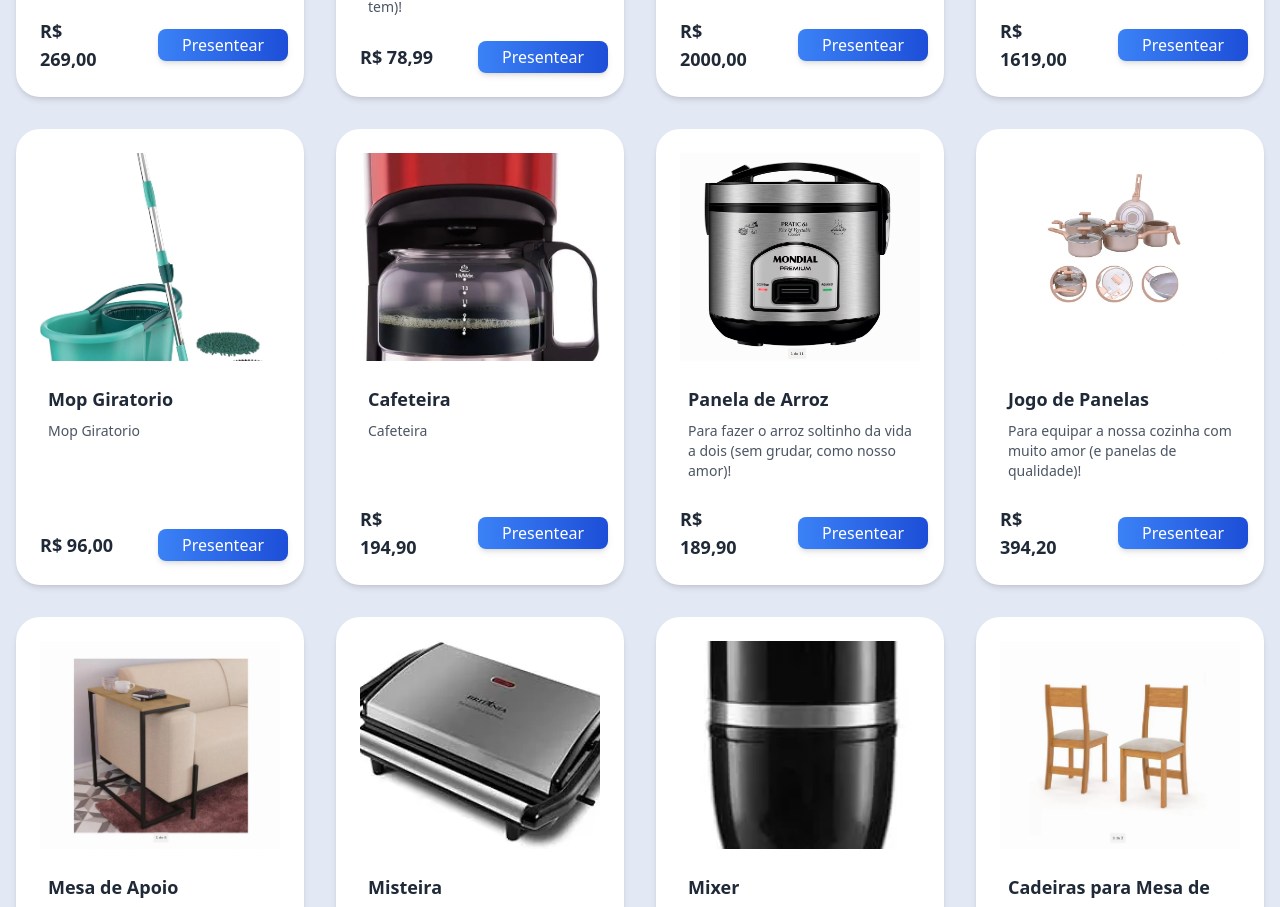
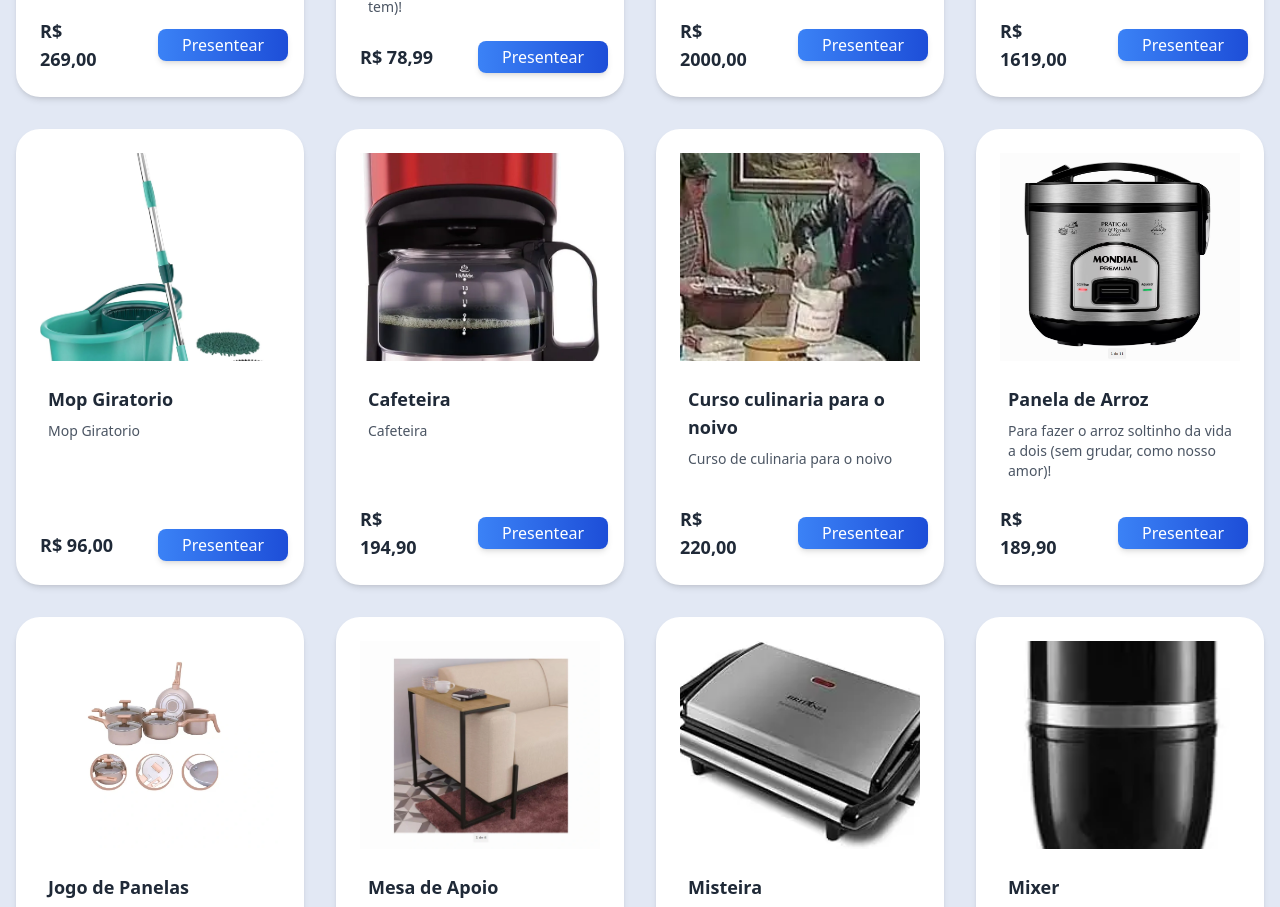
Before and after one commit to rafael-campos/SiteCasamento, a Next.js app: page / in a window 1280 px wide. Shown: the part 7437-8344 px from the top of the page. Built offline with nearby package versions, Linux system fonts and the light colour scheme.

Commit message:
preesbtes

```diff
--- a/components/ListaDePresente.tsx
+++ b/components/ListaDePresente.tsx
@@ -303,6 +303,13 @@ const ListaDePresentes: React.FC = () => {
       descricao: 'Despertador para noiva acordar',
       preco: 'R$ 110,00',
     },
+    {
+      id: '40',
+      imagem: '/images/presentes/culinaria.webp',
+      nome: 'Curso culinaria para o noivo',
+      descricao: 'Curso de culinaria para o noivo',
+      preco: 'R$ 220,00',
+    },
     // Adicione mais presentes conforme necessário
   ];
 
--- a/pages/[id].tsx
+++ b/pages/[id].tsx
@@ -450,12 +450,32 @@ const presentes: Presente[] = [
     },
     {
         id: '38',
+        imagem: '/images/presentes/nupicias.webp',
+        nome: 'Roupa para noiva na noite de nupicias',
+        descricao: 'Roupa para noiva na noite de nupcias',
+        preco: 'R$ 120,00',
+        codigoPix: '00020126900014br.gov.bcb.pix013692fb26d6-62d7-40fc-a775-c6ba8f2ae2250228roupa para noite de nupcias 5204000053039865406120.005802BR5922Rafael Henrique Campos6008Brasilia620905051eshn6304CE73',
+        linkPagamentoCartao: 'https://pay.sumup.com/b2c/Q4NOXS5S',
+        tipo: 'ficticio',
+    },
+    {
+        id: '39',
         imagem: '/images/presentes/despertador.webp',
         nome: 'Despertador para noiva',
-        descricao: 'Despertador para noiva acordra',
+        descricao: 'Despertador para noiva acordar',
         preco: 'R$ 110,00',
         codigoPix: '00020126850014br.gov.bcb.pix013692fb26d6-62d7-40fc-a775-c6ba8f2ae2250223despertador para noiva 5204000053039865406110.005802BR5922Rafael Henrique Campos6008Brasilia62090505w1dq56304C539',
         linkPagamentoCartao: 'https://pay.sumup.com/b2c/QKSRBEF4',
+        tipo: 'ficticio',
+    },
+    {
+        id: '40',
+        imagem: '/images/presentes/culinaria.webp',
+        nome: 'Curso de culinaria para o noivo',
+        descricao: 'Curso de culinaria para o noivo',
+        preco: 'R$ 220,00',
+        codigoPix: '00020126910014br.gov.bcb.pix013692fb26d6-62d7-40fc-a775-c6ba8f2ae2250229curso culinaria para o noivo 5204000053039865406220.005802BR5922Rafael Henrique Campos6008Brasilia62090505mcxs8630482D3',
+        linkPagamentoCartao: 'https://pay.sumup.com/b2c/QXQ4AVRQ',
         tipo: 'ficticio',
     },
 
```
Also changed, not shown: public/images/presentes/culinaria.webp (added).
